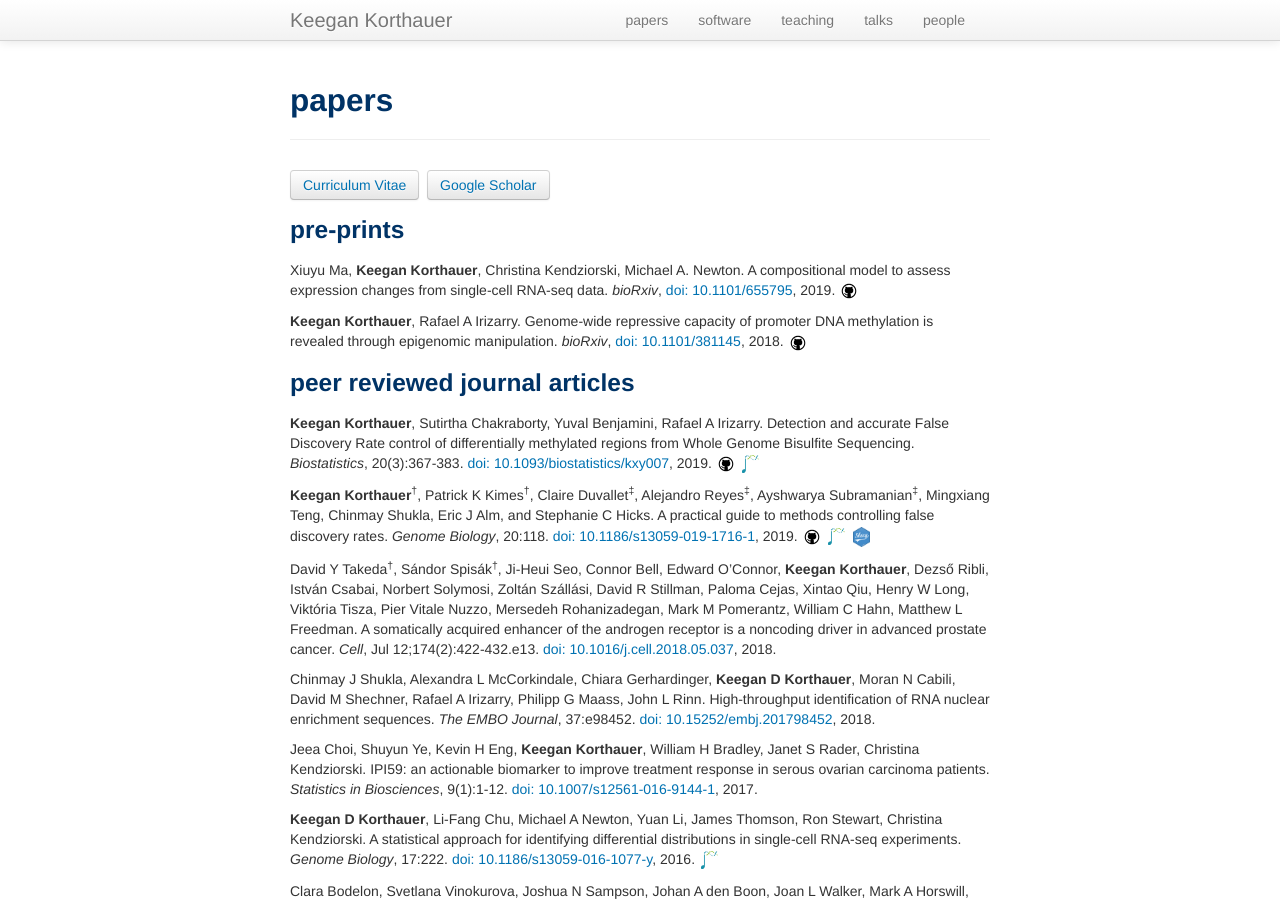
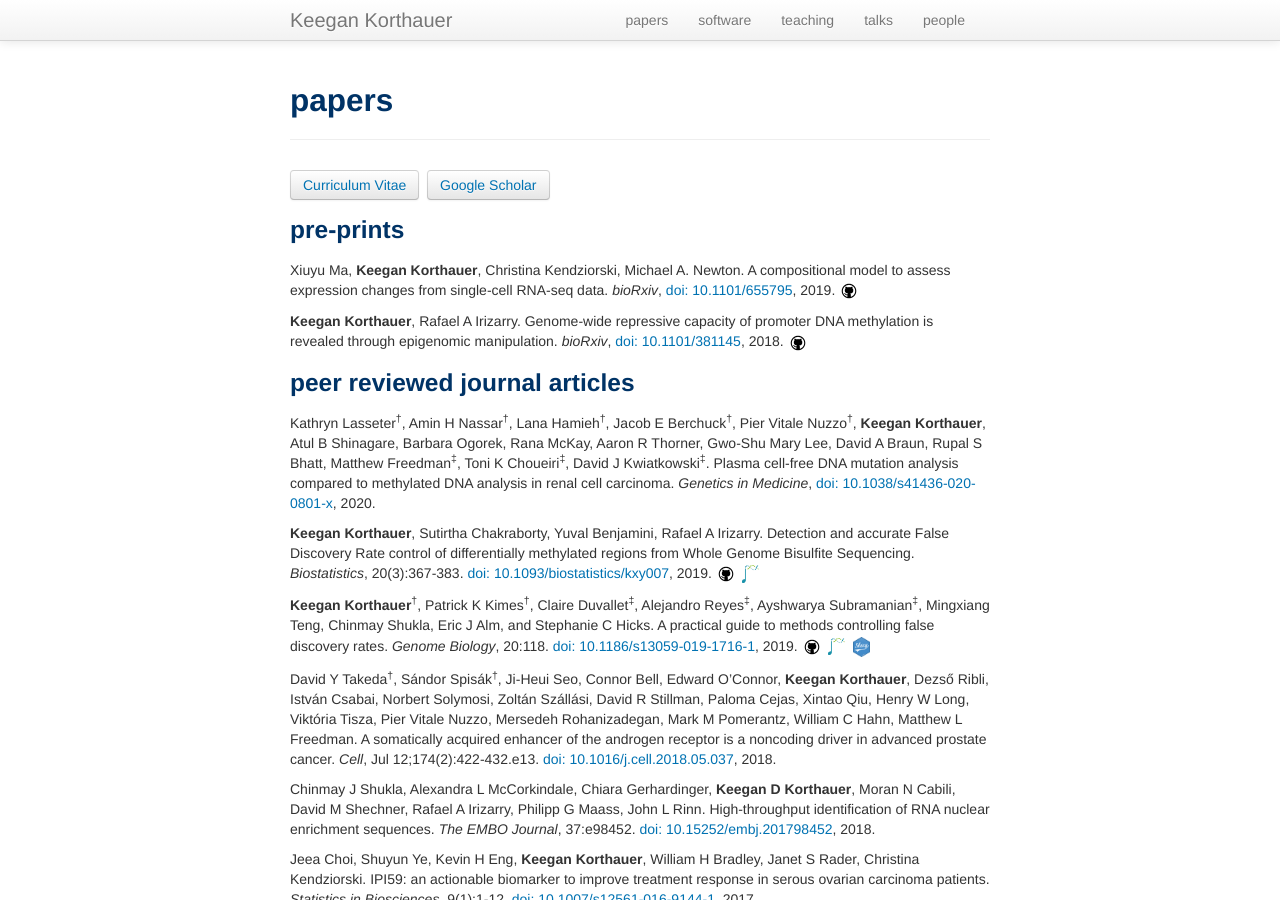
Before and after one commit to kdkorthauer/kdkorthauer.github.io, a Jekyll site: the page built from pages/papers.md, in a window 1280 px wide and 900 px high. Built offline with Jekyll 4.4.1, drawn with Linux system fonts in a browser that asks for light colours; comment, search, counter and statistics services are not loaded.

Commit message:
update papers/group

```diff
--- a/pages/papers.md
+++ b/pages/papers.md
@@ -23,6 +23,9 @@ Xiuyu Ma, **Keegan Korthauer**, Christina Kendziorski, Michael A. Newton. A comp
 **Keegan Korthauer**, Rafael A Irizarry. Genome-wide repressive capacity of promoter DNA methylation is revealed through epigenomic manipulation. *bioRxiv*, [doi: 10.1101/381145](https://doi.org/10.1101/381145), 2018. <a href="https://github.com/kdkorthauer/repressiveCapacity"><img src="../assets/img/github.png" title="Code to reproduce paper"></a> <span data-badge-popover="right" data-badge-type="2" data-doi="https://doi.org/10.1101/381145" data-hide-no-mentions="true" class="altmetric-embed"></span>
 
 ### peer reviewed journal articles
+
+Kathryn Lasseter<sup>&dagger;</sup>, Amin H Nassar<sup>&dagger;</sup>, Lana Hamieh<sup>&dagger;</sup>, Jacob E Berchuck<sup>&dagger;</sup>, Pier Vitale Nuzzo<sup>&dagger;</sup>, **Keegan Korthauer**, Atul B Shinagare, Barbara Ogorek, Rana McKay, Aaron R Thorner, Gwo-Shu Mary Lee, David A Braun, Rupal S Bhatt, Matthew Freedman<sup>&Dagger;</sup>, Toni K Choueiri<sup>&Dagger;</sup>, David J Kwiatkowski<sup>&Dagger;</sup>. Plasma cell-free DNA mutation analysis compared to methylated DNA analysis in renal cell carcinoma. *Genetics in Medicine*, [doi: 10.1038/s41436-020-0801-x](https://doi.org/10.1038/s41436-020-0801-x), 2020. <span data-badge-popover="right" data-badge-type="2" data-doi="https://doi.org/10.1038/s41436-020-0801-x" data-hide-no-mentions="true" class="altmetric-embed"></span>
+
 
 **Keegan Korthauer**, Sutirtha Chakraborty, Yuval Benjamini, Rafael A Irizarry. Detection and accurate False Discovery Rate control of differentially methylated regions from Whole Genome Bisulfite Sequencing. *Biostatistics*, 20(3):367-383. [doi: 10.1093/biostatistics/kxy007](https://doi.org/10.1093/biostatistics/kxy007), 2019. <a href="https://github.com/kdkorthauer/dmrseqPaper"><img src="../assets/img/github.png" title="Code to reproduce paper"></a> <a href="http://bioconductor.org/packages/dmrseq/"><img width="2.5%%" height="2.5%" src="../assets/img/biocnote.jpg" title="Bioconductor package"></a> <span data-badge-popover="right" data-badge-type="2" data-doi="https://doi.org/10.1093/biostatistics/kxy007" data-hide-no-mentions="true" class="altmetric-embed"></span>
 
```
Also changed, not shown: pages/group.md (+1 -0 lines).
